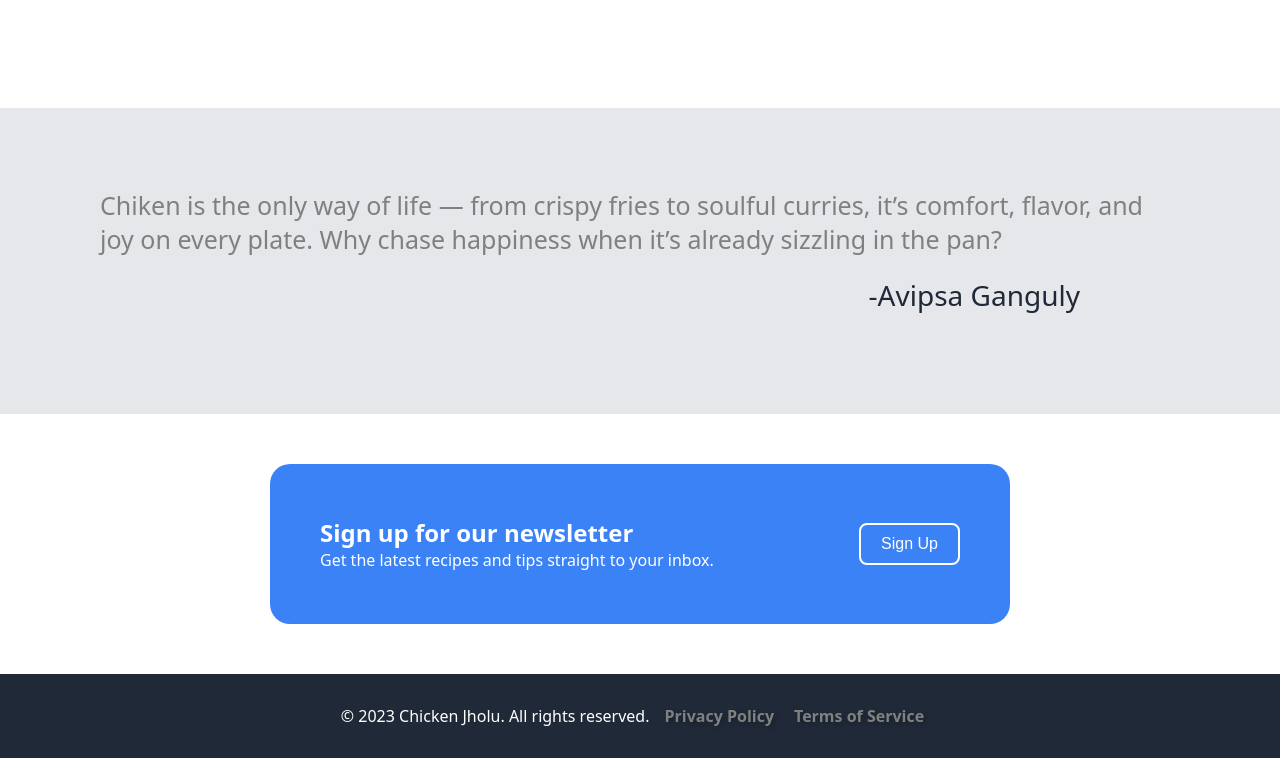
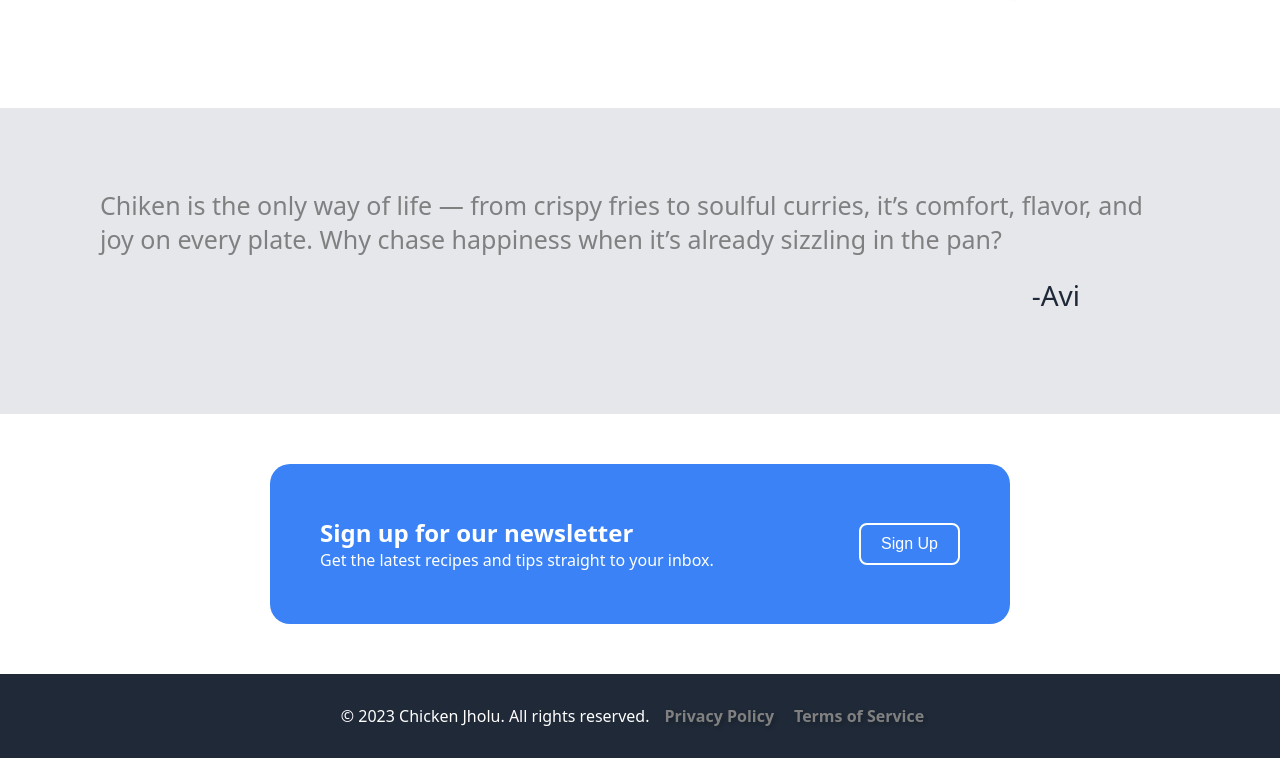
Before and after one commit to sohadutt/landing-page_odin, a plain HTML site: page index.html in a window 1280 px wide. Shown: the part 897-1655 px from the top of the page. Drawn offline with Linux system fonts and the light colour scheme.

Commit message:
change avipsa's name to avi

```diff
--- a/index.html
+++ b/index.html
@@ -48,7 +48,7 @@
         </div>
         <div class="quote">
             <h4>Chiken is the only way of life — from crispy fries to soulful curries, it’s comfort, flavor, and joy on every plate. Why chase happiness when it’s already sizzling in the pan?</h4>
-            <p>-Avipsa Ganguly</p>
+            <p>-Avi</p>
         </div>
         <div class="prompt">
         <div class="prompt-box">
```
